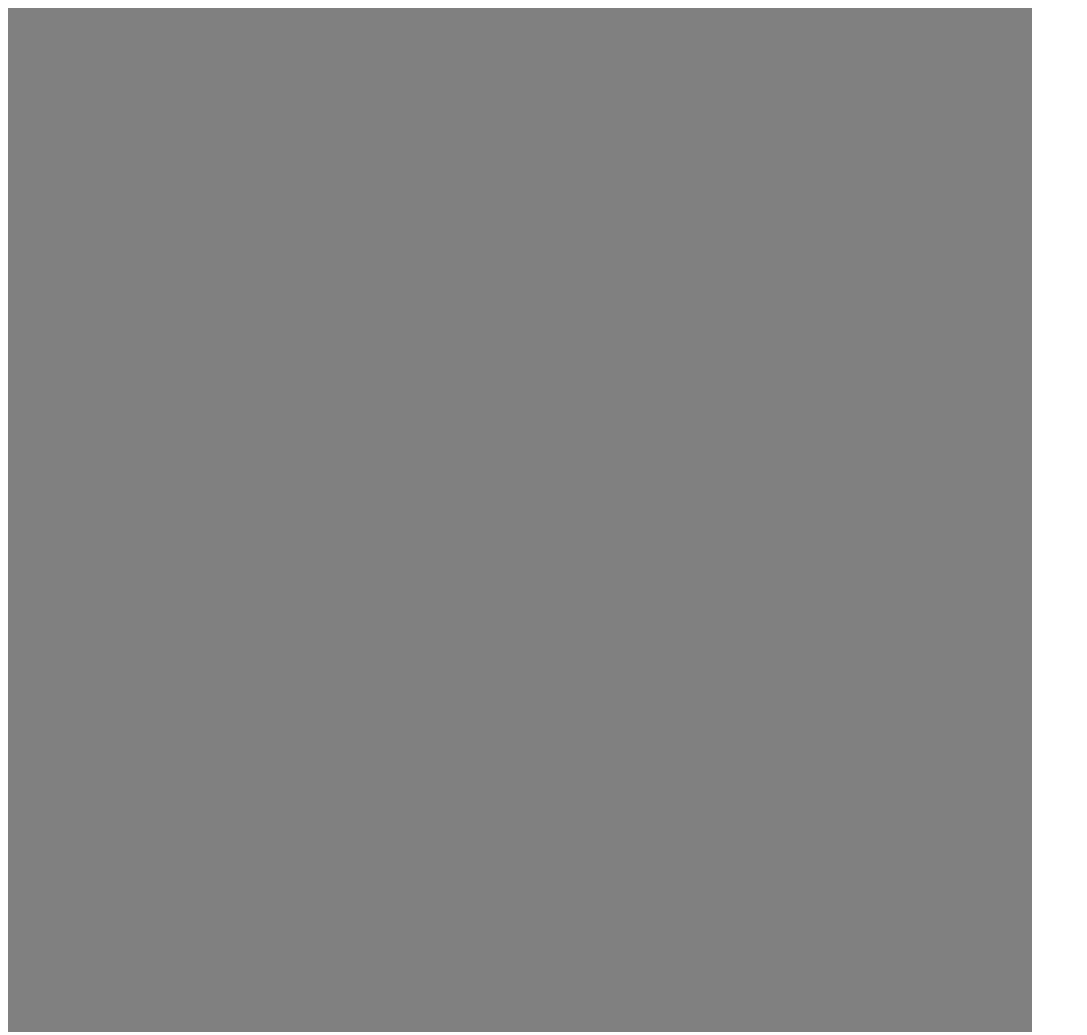
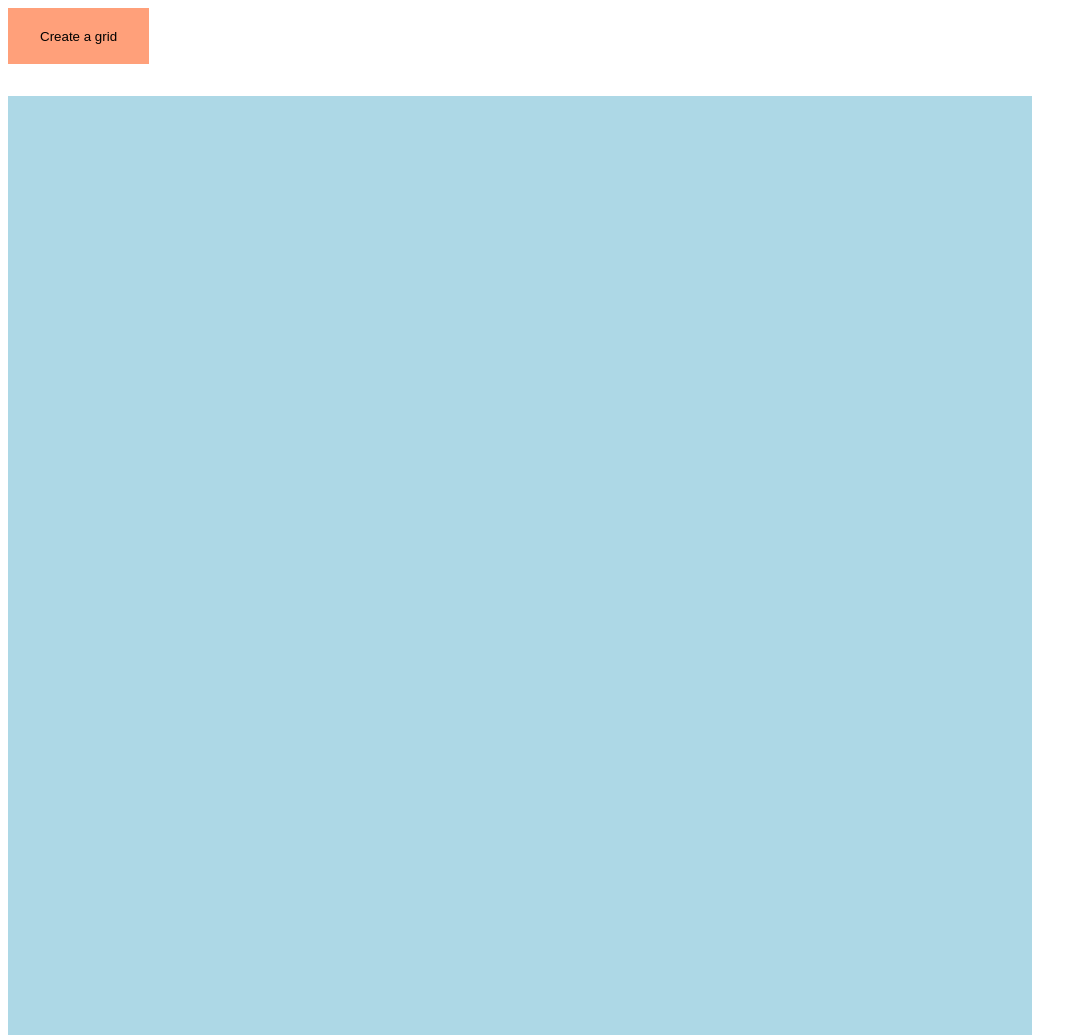
Before and after one commit to MattsDevLab/Etch-a-Sketch, a plain HTML site: page index.html in a window 1280 px wide. Shown: the top 1035 px of the page, without its empty margins (0-1087 px from the left). Drawn offline with Linux system fonts and the light colour scheme.

Commit message:
create a grid container and a button with a new colour scheme

```diff
--- a/index.html
+++ b/index.html
@@ -7,7 +7,12 @@
     <link rel="stylesheet" href="style.css">
 </head>
 <body>
-    <main></main>
+    <main>
+        <button class="pill" type="button">Create a grid</button>
+        <div id="grid-container">
+
+        </div>
+    </main>
     <script src="script.js"></script>
 </body>
 </html>
--- a/script.js
+++ b/script.js
@@ -1,4 +1,4 @@
-const grid = document.querySelector("main");
+const grid = document.querySelector("#grid-container");
 
 for(let i = 1; i <=256; i++){
    let gridItem = document.createElement("div");
@@ -14,7 +14,4 @@ gridItem.forEach((item) =>{
 })
 
 
-
-
-
 console.log("Hellow");
--- a/style.css
+++ b/style.css
@@ -1,16 +1,30 @@
-main{
+#grid-container{
     max-width: 1024px;
     display: flex;
     flex-wrap: wrap;
 }
 
-main div{
+#grid-container div{
     width: 64px;
     height: 64px;
-    background-color: grey;
+    background-color: lightblue;
     transition: 100ms ease-in-out;
 }
 
-.grid-item--active{
+#grid-container .grid-item--active{
+    background-color: lightseagreen;
+}
+
+.pill{
+    height: 56px;
+    padding: 1rem 2rem;
+    margin-bottom: 2rem;
+    border: none;
+    background-color: lightsalmon;
+    cursor: pointer;
+    transition: 200ms ease;
+}
+
+.pill:hover{
     background-color: lightcoral;
 }
```
